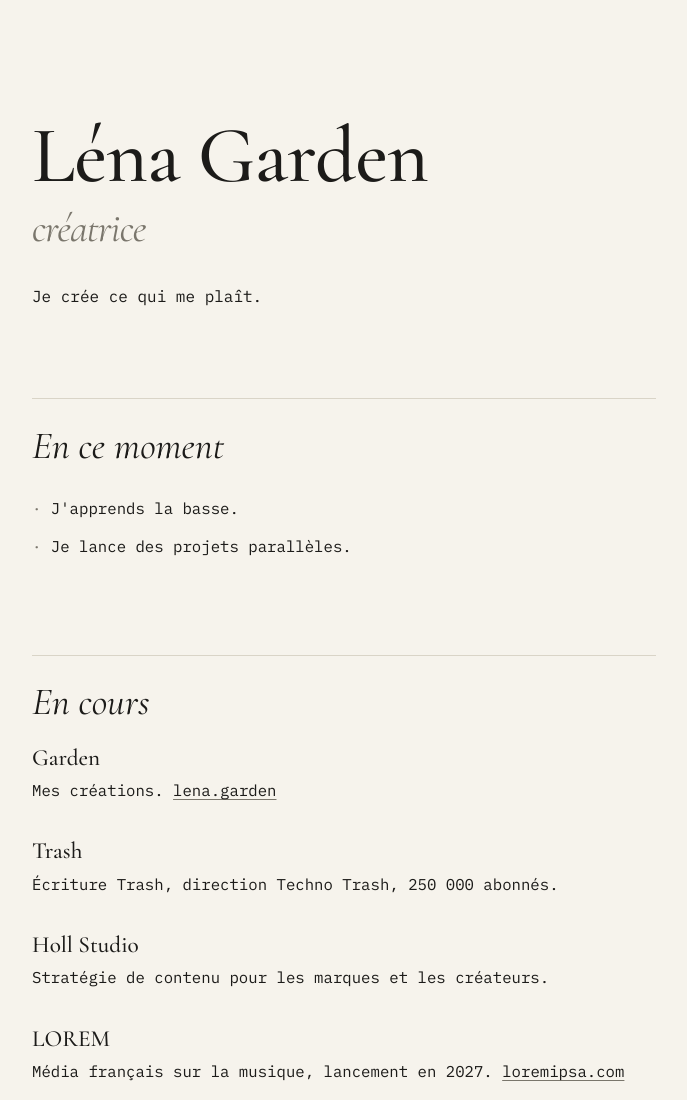
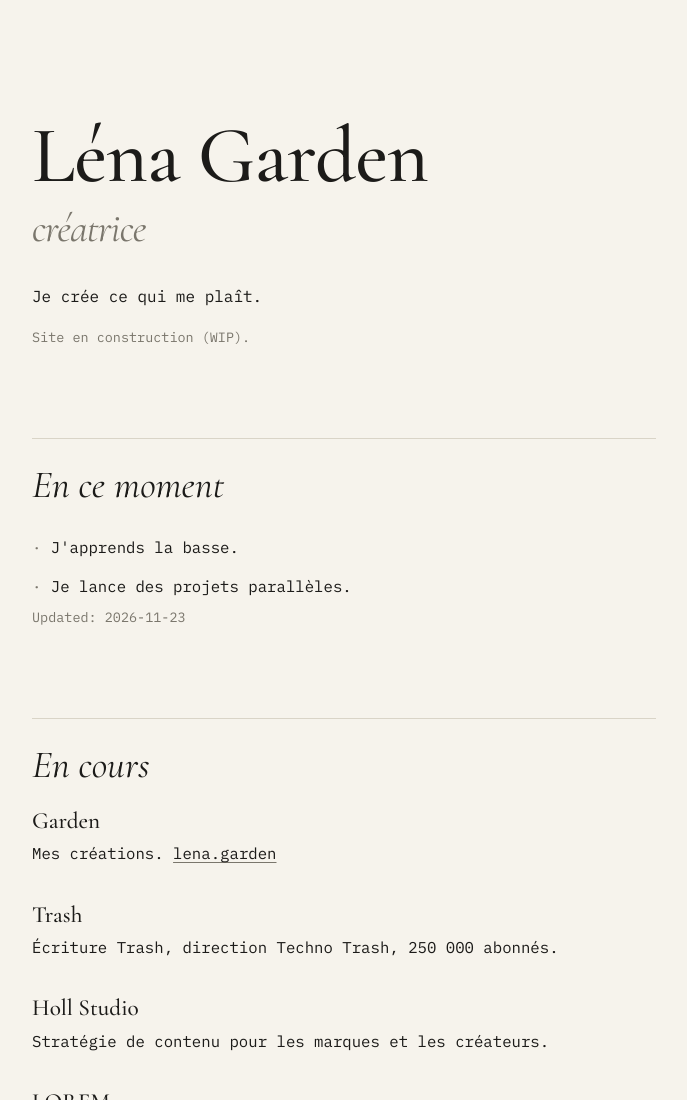
Before and after one commit to lenadotgarden/lena-sh, a plain HTML site: page index.html in a window 1280 px wide. Shown: the top 1100 px of the page, without its empty margins (296-983 px from the left). Drawn offline with Linux system fonts and the light colour scheme.

Commit message:
WIP + updated

```diff
--- a/index.html
+++ b/index.html
@@ -72,6 +72,7 @@ footer{margin-top:4rem;color:var(--dim);font-size:.86em}
 <header>
   <h1>Léna Garden<em>créatrice</em></h1>
   <p class="lead">Je crée ce qui me plaît.</p>
+  <p class="meta">Site en construction (WIP).</p>
 </header>
 
 <section id="en-ce-moment">
@@ -80,6 +81,7 @@ footer{margin-top:4rem;color:var(--dim);font-size:.86em}
     <li>J'apprends la basse.</li>
     <li>Je lance des projets parallèles.</li>
   </ul>
+  <p class="meta">Updated: 2026-11-23</p>
 </section>
 
 <section id="en-cours">
```
